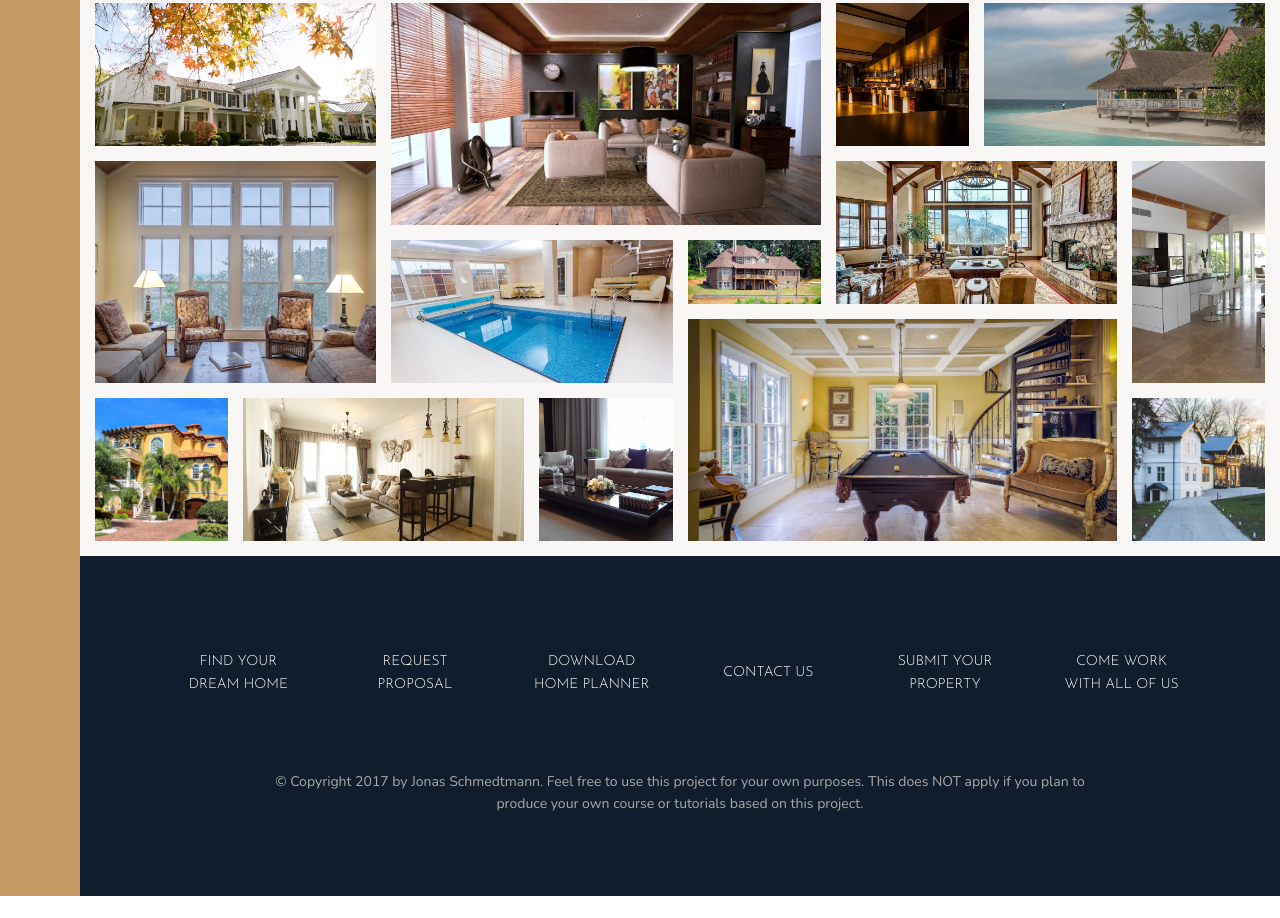
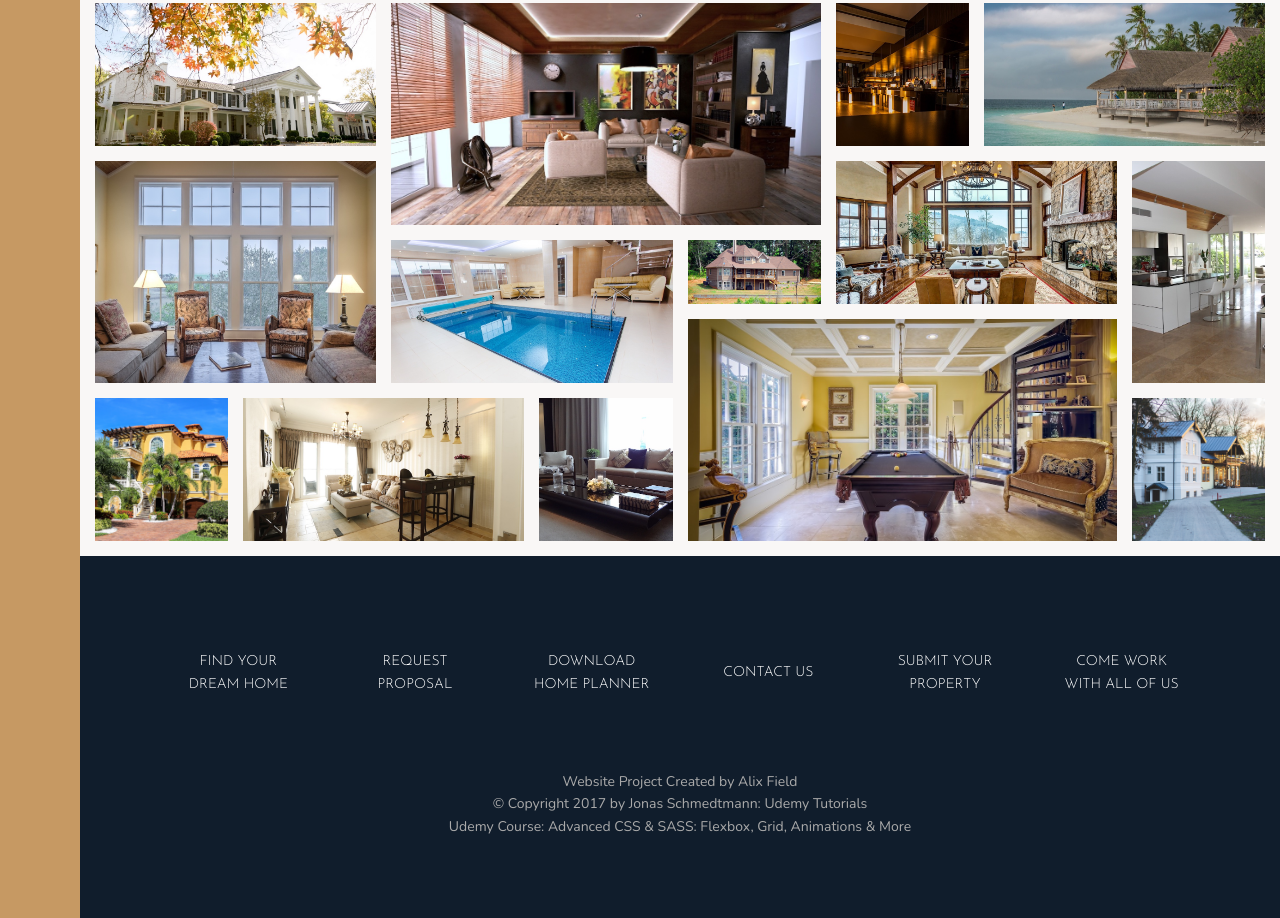
Before and after one commit to kiaraBot/Nexter, a website: page Nexter/index.html in a window 1280 px wide. Shown: the part 3084-4002 px from the top of the page. Before the commit the page ends 3980 px from the top, so only its background shows below. Drawn offline with nearby package versions, Linux system fonts and the light colour scheme.

Commit message:
Update index.html

```diff
--- a/Nexter/index.html
+++ b/Nexter/index.html
@@ -423,12 +423,11 @@
          <li class="nav__item"><a href="" class="nav__link">Come work with all of us</a></li>
       </ul>
 
-      <p class="copyright">
-         &copy; Copyright 2017 by Jonas Schmedtmann. Feel free to use this project for your own purposes. This
-         does NOT
-         apply if
-         you plan to produce your own course or tutorials based on this project.
-      </p>
+      <div class="copyright">
+         <div>Website Project Created by Alix Field</div>
+         <div>&copy; Copyright 2017 by Jonas Schmedtmann: Udemy Tutorials</div>
+         <div>Udemy Course: Advanced CSS & SASS: Flexbox, Grid, Animations & More</div>
+      </div>
    </footer>
 </body>
 
```
